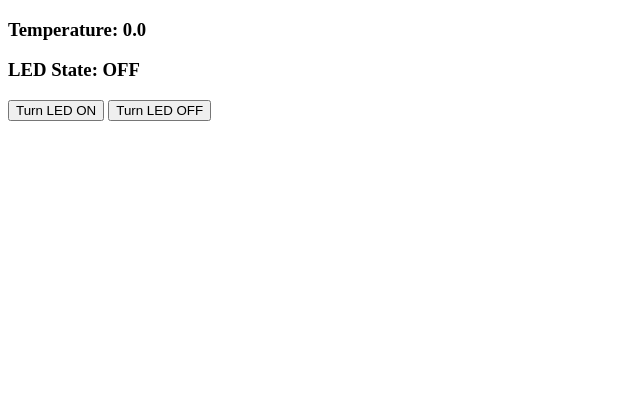
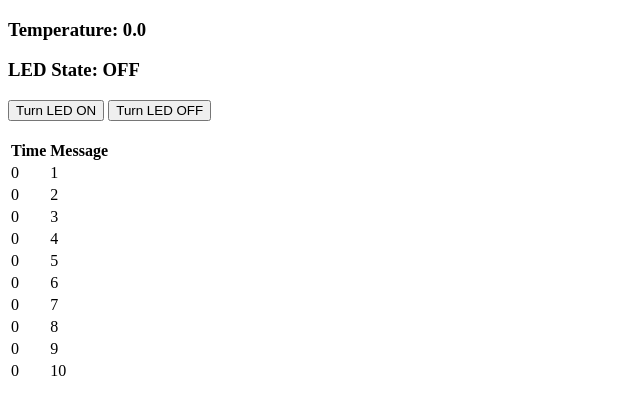
Before and after one commit to cipriponta/PS2_2024_CiprianPonta, a Flask app: page / in a window 1280 px wide. Shown: the top 415 px of the page, without its empty margins (0-640 px from the left). Run offline with Flask 3, Linux system fonts and the light colour scheme.

```diff
--- a/web_app/app.py
+++ b/web_app/app.py
@@ -7,6 +7,48 @@ global_data = {
     "temperature" : 0.0,
     "device_led_state" : "OFF",
     "cloud_led_state" : "OFF",
+    "message_table" : [
+        {
+            "message": "1",
+            "timestamp": 0,
+        },
+        {
+            "message": "2",
+            "timestamp": 0,
+        },
+        {
+            "message": "3",
+            "timestamp": 0,
+        },
+        {
+            "message": "4",
+            "timestamp": 0,
+        },
+        {
+            "message": "5",
+            "timestamp": 0,
+        },
+        {
+            "message": "6",
+            "timestamp": 0,
+        },
+        {
+            "message": "7",
+            "timestamp": 0,
+        },
+        {
+            "message": "8",
+            "timestamp": 0,
+        },
+        {
+            "message": "9",
+            "timestamp": 0,
+        },
+        {
+            "message": "10",
+            "timestamp": 0,
+        },
+    ]
 }
 
 @app.route("/", methods=['GET', 'POST'])
--- a/web_app/templates/index.html
+++ b/web_app/templates/index.html
@@ -11,5 +11,22 @@
             <input type="submit" name="cloud_led_state_on" value="Turn LED ON">
             <input type="submit" name="cloud_led_state_off" value="Turn LED OFF">
         </form>
+        <br>
+        <table>
+            <thead>
+                <tr>
+                    <th>Time</th>
+                    <th>Message</th>
+                </tr>
+            </thead>
+            <tbody>
+                {% for message in global_data.message_table %}
+                <tr>
+                    <td>{{ message.timestamp }}</td>
+                    <td>{{ message.message }}</td>
+                </tr>
+                {% endfor %}
+            </tbody>
+        </table>
     </body>
 </html>
```
Also changed, not shown: uart_to_cloud/serial_converter.py (+38 -16 lines), 1 other file.
